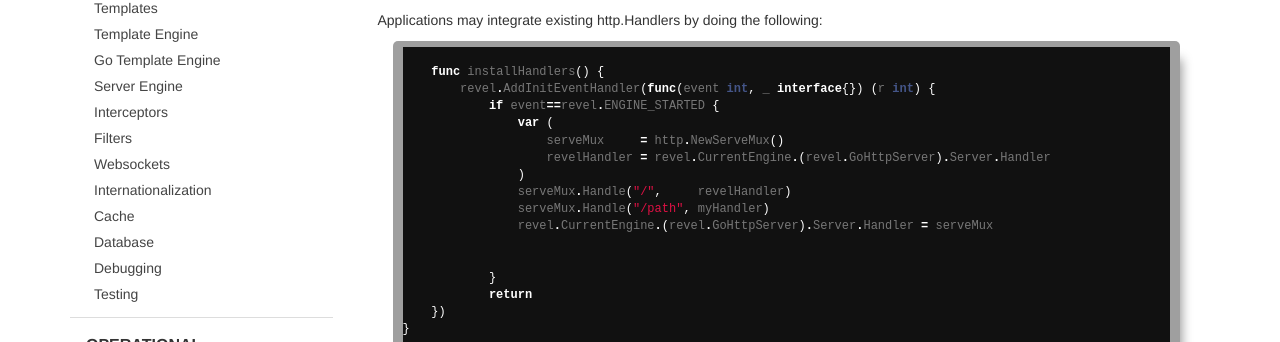
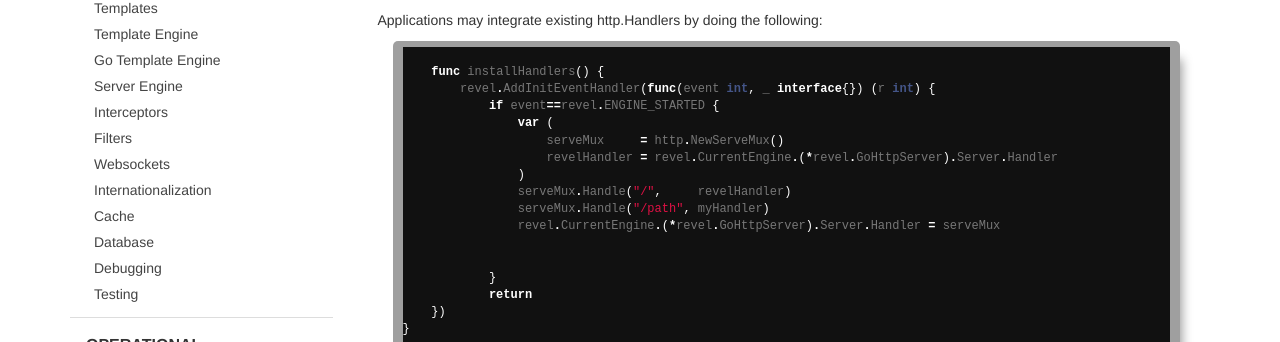
Before and after one commit to revel/revel.github.io, a Jekyll site: the page built from manual/faq.md, in a window 1280 px wide. Shown: the part 471-813 px from the top of the page. Built offline with Jekyll 4.4.1, drawn with Linux system fonts in a browser that asks for light colours; nearby versions of some CDN libraries.

```diff
--- a/manual/faq.md
+++ b/manual/faq.md
@@ -22,11 +22,11 @@ Applications may integrate existing http.Handlers by doing the following:
             if event==revel.ENGINE_STARTED {
                 var (
                     serveMux     = http.NewServeMux()
-                    revelHandler = revel.CurrentEngine.(revel.GoHttpServer).Server.Handler
+                    revelHandler = revel.CurrentEngine.(*revel.GoHttpServer).Server.Handler
                 )
                 serveMux.Handle("/",     revelHandler)
                 serveMux.Handle("/path", myHandler)
-                revel.CurrentEngine.(revel.GoHttpServer).Server.Handler = serveMux
+                revel.CurrentEngine.(*revel.GoHttpServer).Server.Handler = serveMux
 
 
             }
```
